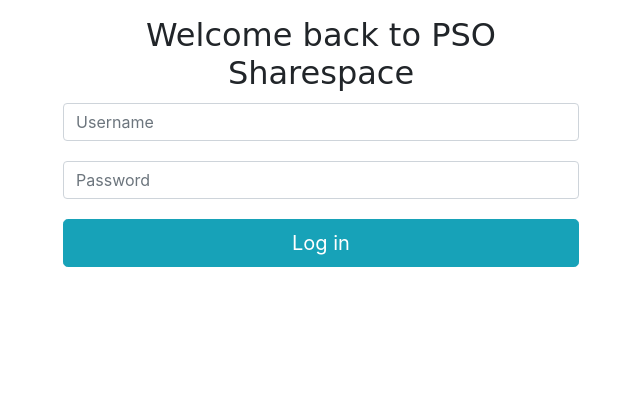
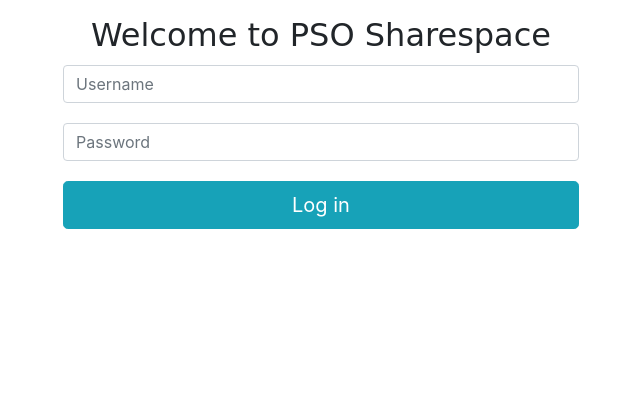
Before and after one commit to petitepirate/psosightings, a Flask app: page /user/login in a window 1280 px wide. Shown: the part 46-466 px from the top of the page, without its empty margins (319-959 px from the left). Run offline with Flask 2, Linux system fonts and the light colour scheme; some libraries are stand-ins or nearby versions.

Commit message:
update login text

```diff
--- a/templates/login.html
+++ b/templates/login.html
@@ -6,7 +6,7 @@
 
   <div class="row justify-content-md-center">
     <div class="col-md-7 col-lg-5">
-      <h2 class="join-message">Welcome back to PSO Sharespace</h2>
+      <h2 class="join-message">Welcome to PSO Sharespace</h2>
 
       <form method="POST" id="user_form">
         {{ form.hidden_tag() }}
```
